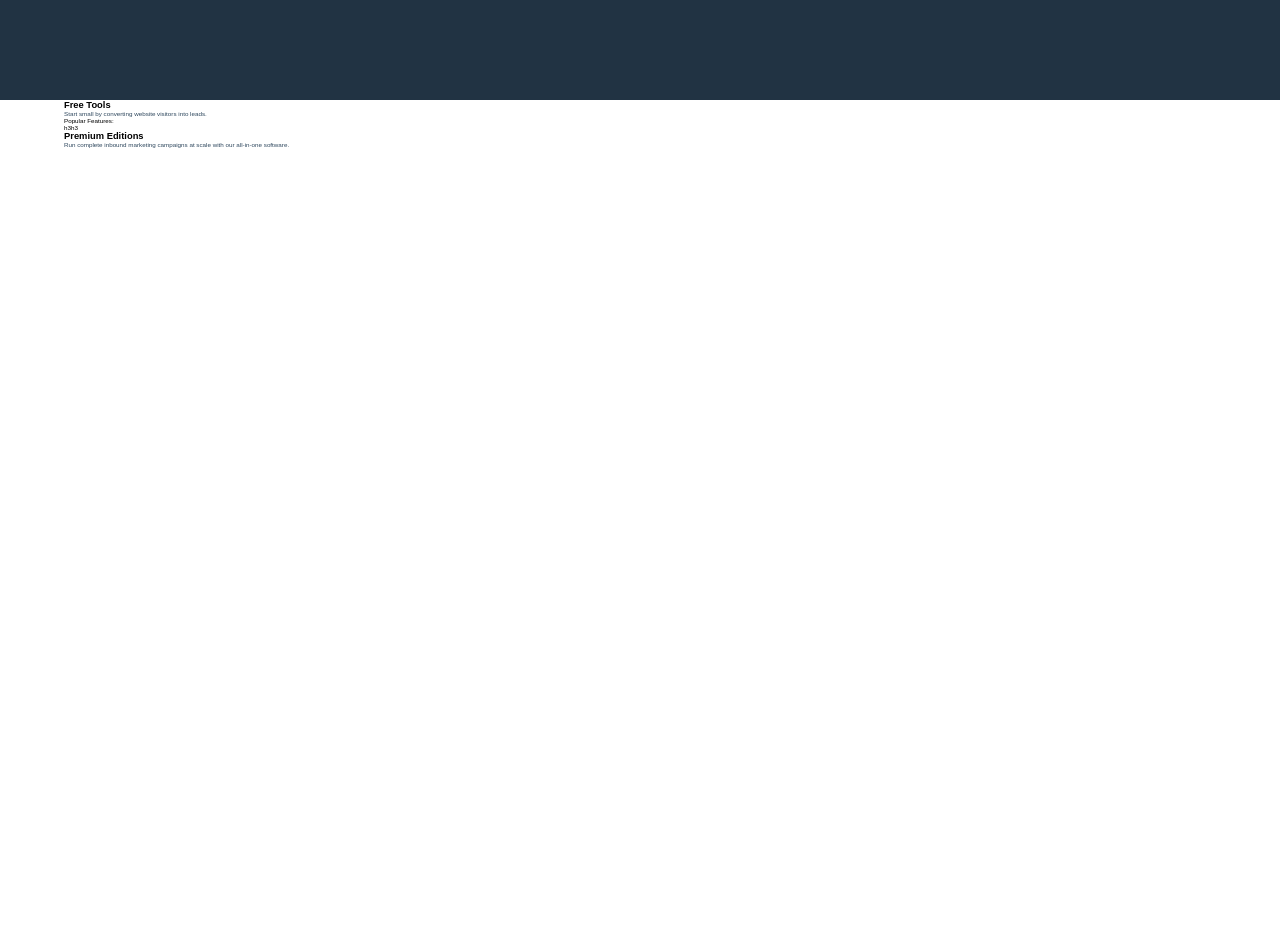
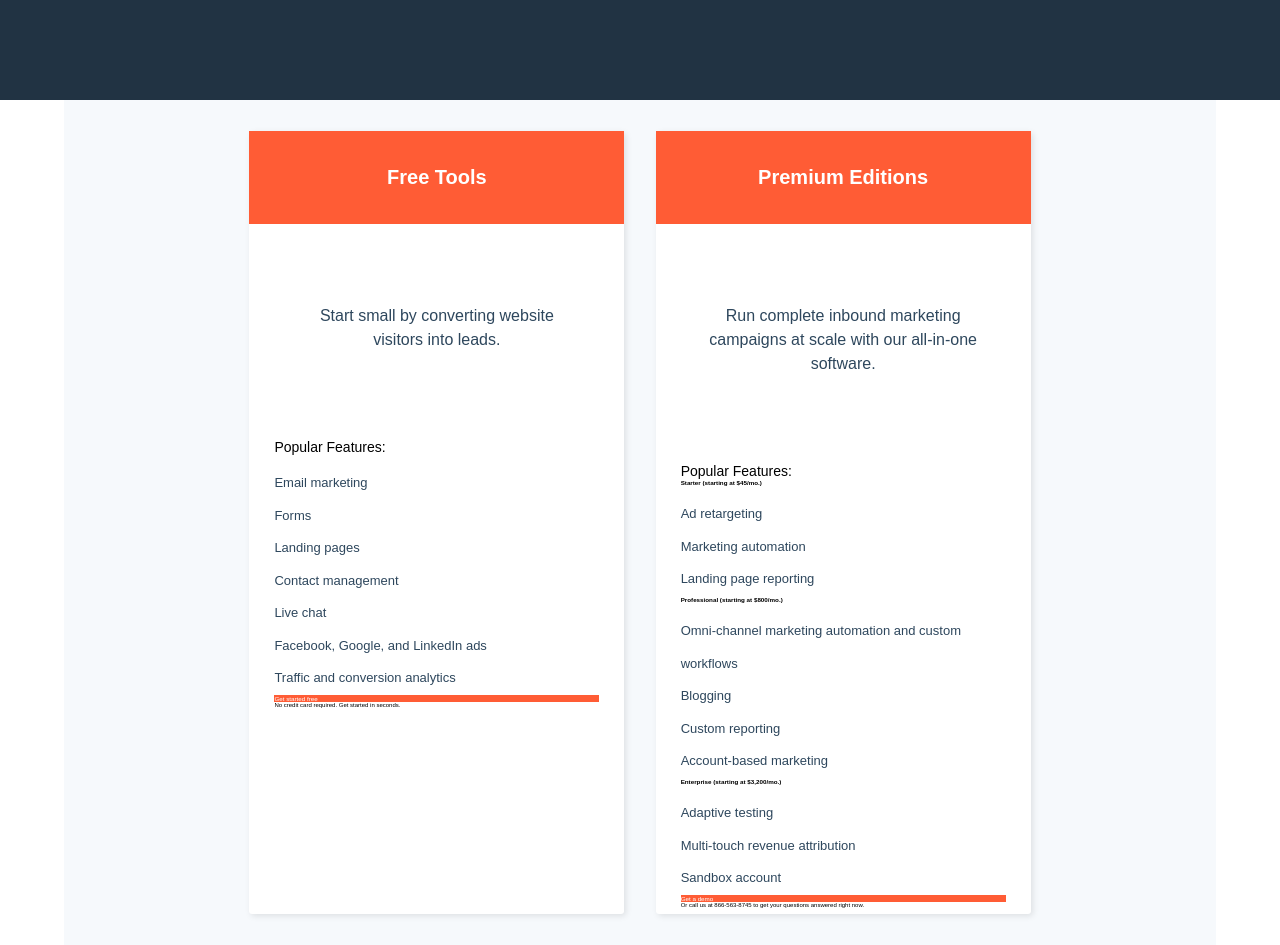
Before and after one commit to benjithorpe/hubspot-clone, a plain HTML site: page marketing-hub.html in a window 1280 px wide. Shown: the part 460-1405 px from the top of the page. Before the commit the page ends 800 px from the top, so only its background shows below. Drawn offline with Linux system fonts and the light colour scheme.

Commit message:
add more details for marketing hub page

```diff
--- a/css/marketing-hub.css
+++ b/css/marketing-hub.css
@@ -22,3 +22,37 @@ header p {
   max-width: 70ch;
   font-size: 1.7rem;
 }
+article {
+  min-height: 100vh;
+  padding: 5em;
+  grid-template-columns: repeat(2, 375px);
+  gap: 5em;
+  background-color: #f6f9fc;
+}
+section {
+  box-shadow: 2px 2px 6px rgb(0, 0, 0, 0.1);
+  background-color: #fff;
+  border-radius: 3px;
+}
+section h2 {
+  padding: 1.75em 1.5em;
+  font-size: 2rem;
+}
+section > p:nth-child(2) {
+  font-size: 1.6rem;
+  padding: 5em 3em;
+  line-height: 1.5;
+}
+.popular-features {
+  padding: 1em 4em;
+}
+.popular-features > p:first-child {
+  font-size: 1.4rem;
+}
+.popular-features > ul {
+  margin-top: 2em;
+  line-height: 2.5;
+}
+.popular-features > ul li {
+  font-size: 1.3rem;
+}
--- a/marketing-hub.html
+++ b/marketing-hub.html
@@ -35,26 +35,92 @@
     </div>
 
     <div class="article-container">
-      <article class="container">
+      <article class="container grid justify-center">
         <section class="free-tools">
-          <h2>Free Tools</h2>
+          <h2 class="text-center bg-brand text-white">Free Tools</h2>
 
-          <p class="text-primary">
+          <p class="text-primary text-center">
             Start small by converting website visitors into leads.
           </p>
 
           <!-- popular features for free tools section -->
+          <div class="popular-features">
+            <p>Popular Features:</p>
 
-          <p>Popular Features:</p>
+            <ul>
+              <li class="text-primary">Email marketing</li>
+              <li class="text-primary">Forms</li>
+              <li class="text-primary">Landing pages</li>
+              <li class="text-primary">Contact management</li>
+              <li class="text-primary">Live chat</li>
+              <li class="text-primary">Facebook, Google, and LinkedIn ads</li>
+              <li class="text-primary">Traffic and conversion analytics</li>
+            </ul>
+
+            <a href="" class="card-cta block bg-brand text-white">
+              Get started free
+            </a>
+
+            <small class="block">
+              No credit card required. Get started in seconds.
+            </small>
+          </div>
         </section>
-        h3h3
+
         <section class="premium-editors">
-          <h2>Premium Editions</h2>
+          <h2 class="text-center bg-brand text-white">Premium Editions</h2>
 
-          <p class="text-primary">
+          <p class="text-primary text-center">
             Run complete inbound marketing campaigns at scale with our
             all-in-one software.
           </p>
+
+          <!-- popular features for free tools section -->
+          <div class="popular-features">
+            <p>Popular Features:</p>
+
+            <!-- Starters -->
+            <!-- starter price -->
+            <p class="font-bold premium-starter">
+              Starter (starting at $45/mo.)
+            </p>
+
+            <ul class="starter-list">
+              <li class="text-primary">Ad retargeting</li>
+              <li class="text-primary">Marketing automation</li>
+              <li class="text-primary">Landing page reporting</li>
+            </ul>
+
+            <!-- professional price -->
+            <p class="font-bold premium-professional">
+              Professional (starting at $800/mo.)
+            </p>
+            <ul class="professional-list">
+              <li class="text-primary">
+                Omni-channel marketing automation and custom workflows
+              </li>
+              <li class="text-primary">Blogging</li>
+              <li class="text-primary">Custom reporting</li>
+              <li class="text-primary">Account-based marketing</li>
+            </ul>
+
+            <!-- enterprise price -->
+            <p class="font-bold premium-enterprise">
+              Enterprise (starting at $3,200/mo.)
+            </p>
+            <ul class="enterprise-list">
+              <li class="text-primary">Adaptive testing</li>
+              <li class="text-primary">Multi-touch revenue attribution</li>
+              <li class="text-primary">Sandbox account</li>
+            </ul>
+
+            <a href="" class="card-cta block bg-brand text-white">Get a demo</a>
+
+            <small class="block">
+              Or call us at <a href="tel:8665638745">866-563-8745</a> to get
+              your questions answered right now.
+            </small>
+          </div>
         </section>
       </article>
     </div>
```
